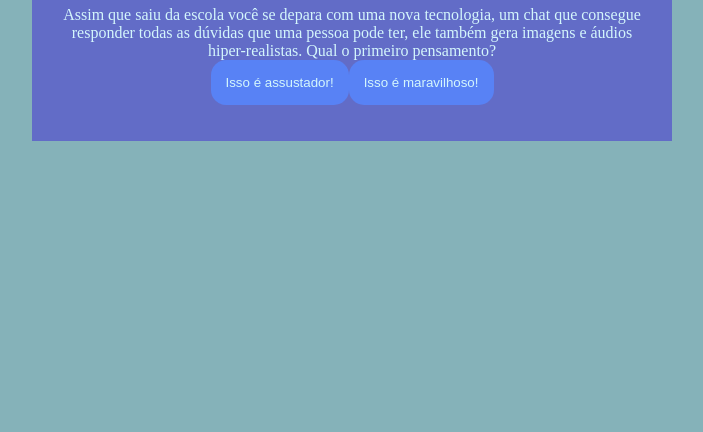
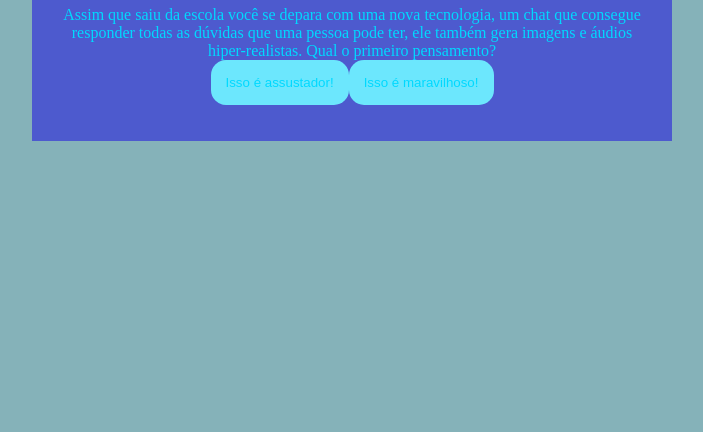
Before and after one commit to Samueldossantoss1A/robotica2tri, a plain HTML site: page index.html in a window 1280 px wide. Shown: the part 384-816 px from the top of the page, without its empty margins (288-991 px from the left). Drawn offline with Linux system fonts and the light colour scheme.

Commit message:
style.css

```diff
--- a/style.css
+++ b/style.css
@@ -1,9 +1,9 @@
 :root{
     --cor-fundo: #85b2b9 ;
-    --cor-principal: #626cc7 ;
-    --cor-secundaria: #5882f5;
-    --cor-destaque: #d4f0f5;
-    --cor-texto: #d4f6fc;
+    --cor-principal: #4d5ace ;
+    --cor-secundaria: #6ce7fd;
+    --cor-destaque: #97efff;
+    --cor-texto: #00d9ff;
 }
 
 body {
```
